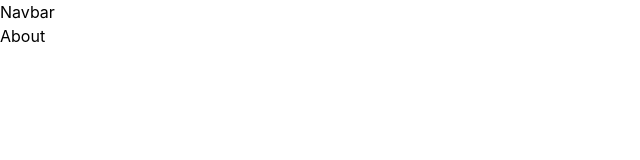
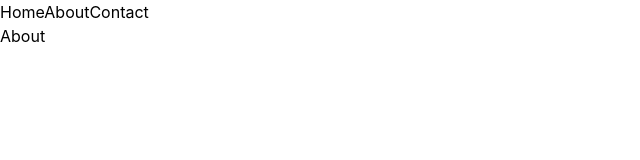
Before and after one commit to Ameer2000Mzori/Navbar-React, a React (Create React App) app: page /about in a window 1280 px wide. Shown: the top 160 px of the page, without its empty margins (0-640 px from the left). Built offline with nearby package versions, Linux system fonts and the light colour scheme.

Commit message:
added everything needed for navbar

```diff
--- a/src/components/Navbar.jsx
+++ b/src/components/Navbar.jsx
@@ -1,7 +1,22 @@
 import React from 'react'
+import { Link } from 'react-router-dom'
+import Home from './pages/Home.jsx'
+import About from './pages/About.jsx'
+import Contact from './pages/Contact.jsx'
+import NotFound from './pages/NotFound.jsx'
 
 const Navbar = () => {
-  return <div>Navbar</div>
+  return (
+    <>
+      <ul>
+        <li>
+          <Link to="/">Home</Link>
+          <Link to="/about">About</Link>
+          <Link to="/contact">Contact</Link>
+        </li>
+      </ul>
+    </>
+  )
 }
 
 export default Navbar
```
